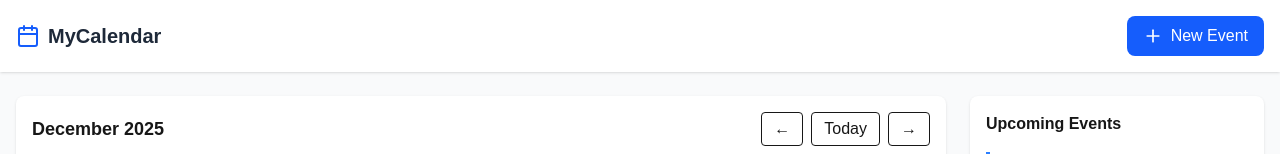
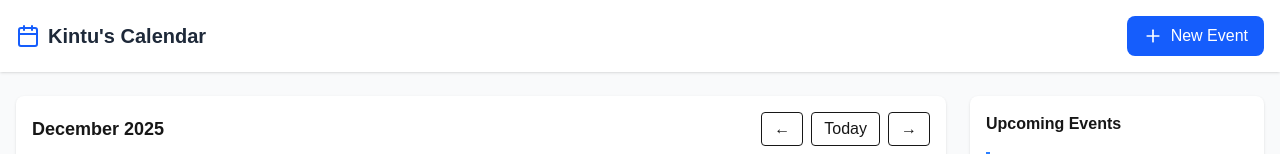
Before and after one commit to kintu1516/my-calendar-app, a Next.js app: page / in a window 1280 px wide. Shown: the top 154 px of the page. Built offline with nearby package versions, Linux system fonts and the light colour scheme.

Commit message:
Changed app name to Kintu's caledar

```diff
--- a/app/layout.js
+++ b/app/layout.js
@@ -12,8 +12,10 @@ const geistMono = Geist_Mono({
 });
 
 export const metadata = {
-  title: "Create Next App",
-  description: "Generated by create next app",
+  title: "Kintu's Calendar app",
+  manifest: '/manifest.json',
+  themeColor: '#2563eb',
+  viewport: 'width=device-width, initial-scale=1, maximum-scale=1',
 };
 
 export default function RootLayout({ children }) {
--- a/app/page.js
+++ b/app/page.js
@@ -142,7 +142,7 @@ const CalendarPWA = () => {
         <div className="max-w-7xl mx-auto px-4 py-4 flex items-center justify-between">
           <div className="flex items-center gap-2">
             <Calendar className="text-blue-600" size={24} />
-            <h1 className="text-xl font-bold text-gray-800">MyCalendar</h1>
+            <h1 className="text-xl font-bold text-gray-800">Kintu's Calendar</h1>
           </div>
           <div className="flex items-center gap-2">
             <button
```
Also changed, not shown: app/manifest.json (added).
